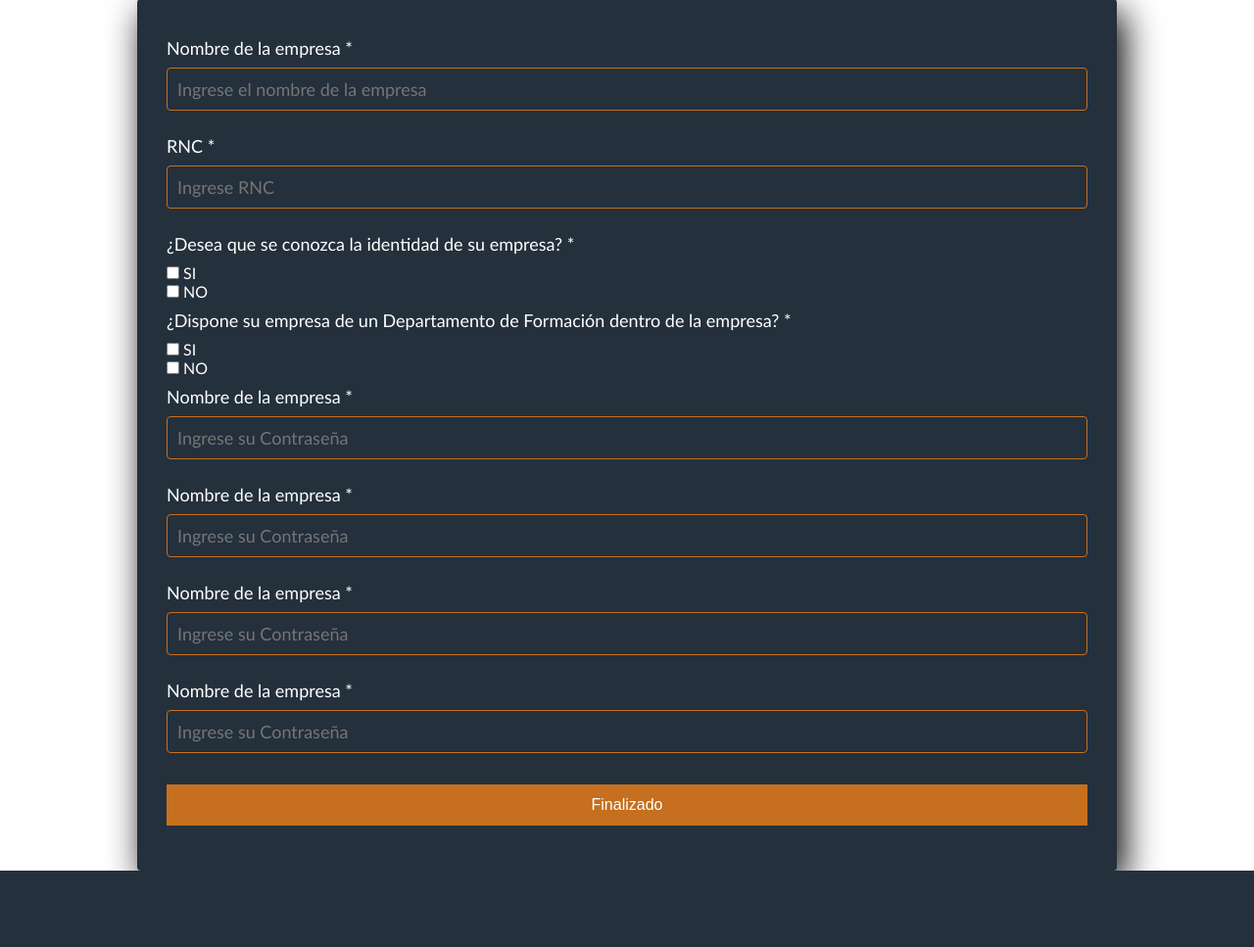
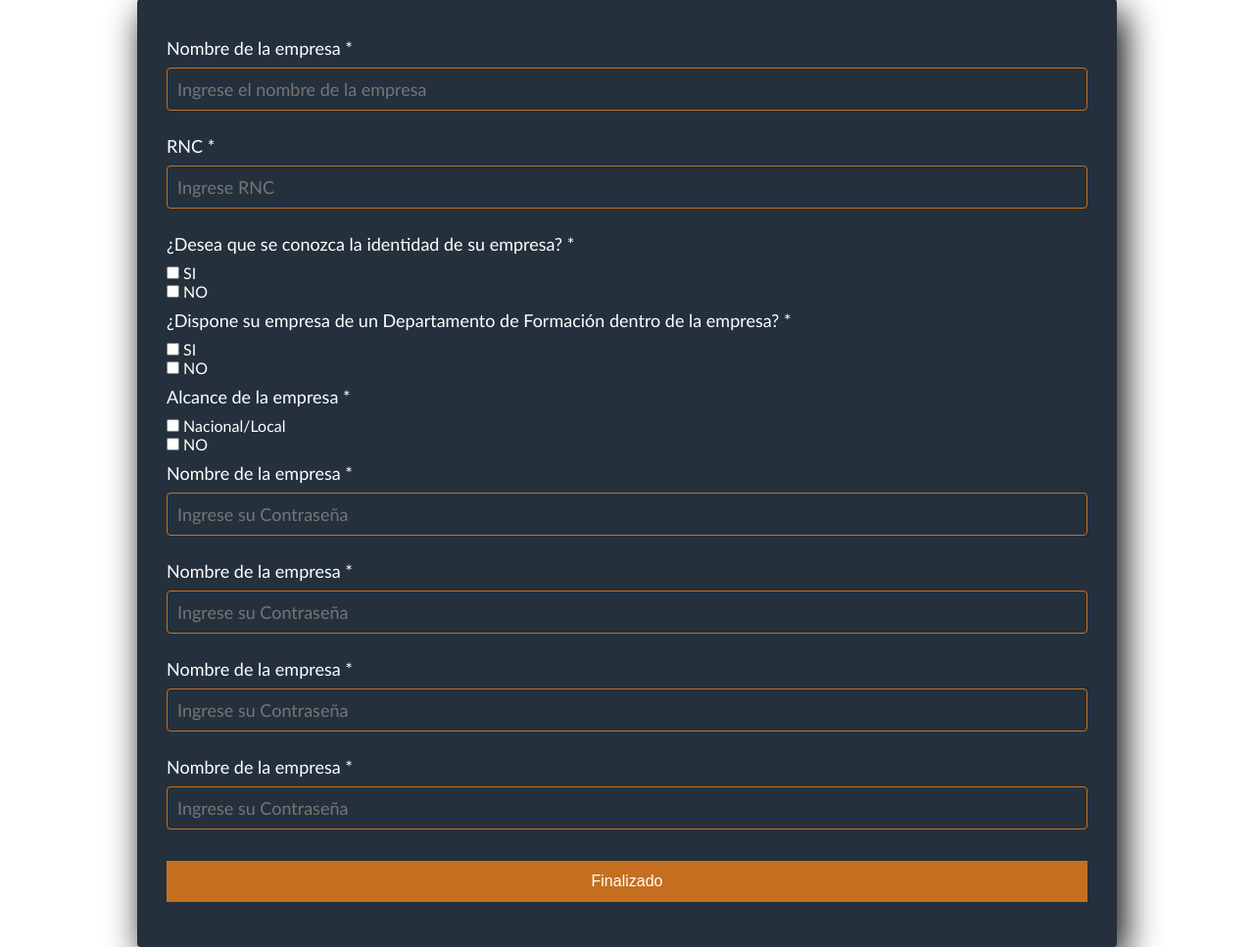
Before and after one commit to alexa111119/practica_equipo2, a PHP site: page /practica_equipo2/formularioEMP.php in a window 1280 px wide. Shown: the part 165-1132 px from the top of the page at 98% size. Before the commit the page ends 1054 px from the top, so only its background shows below. Run offline with PHP 8.4, Linux system fonts and the light colour scheme.

Commit message:
Modificados formularios EMP y EST, corregido error de barra de nav

```diff
--- a/css/familia.css
+++ b/css/familia.css
@@ -1,9 +1,6 @@
 header{
     width: 100%;
     background-color: #4c7aaf;
-    margin-top: -10px;
-    margin-left: -10px;
-    margin-right: -20px
 }
 
 .menu ul{
--- a/formularioEMP.php
+++ b/formularioEMP.php
@@ -32,6 +32,12 @@
       <input class="checkboxs" type="checkbox" name="DFno" id="DFno"> NO
     </label>
 
+    <p>Alcance de la empresa *</p>
+    <label>
+      <input class="checkboxs" type="checkbox" name="DFi" id="DFsi"> Nacional/Local<br>
+      <input class="checkboxs" type="checkbox" name="DFno" id="DFno"> NO
+    </label>
+
     <p>Nombre de la empresa *</p>
     <input class="controls" type="password" name="correo" id="correo" placeholder="Ingrese su Contraseña">
     <p>Nombre de la empresa *</p>
--- a/formularioEST.php
+++ b/formularioEST.php
@@ -6,8 +6,7 @@
     <meta name="viewport" content="width=device-width, initial-scale=1.0">
     <title>Departamento de vinculación laboral</title>
     <link rel="stylesheet" type="text/css" href="css/inicio.css">
-    <link rel="stylesheet" href="
-http://localhost/practica_equipo2/css/formularioEST.css" />
+    <link rel="stylesheet" href="http://localhost/practica_equipo2/css/formularioEST.css" />
 
 </head>
 
```
